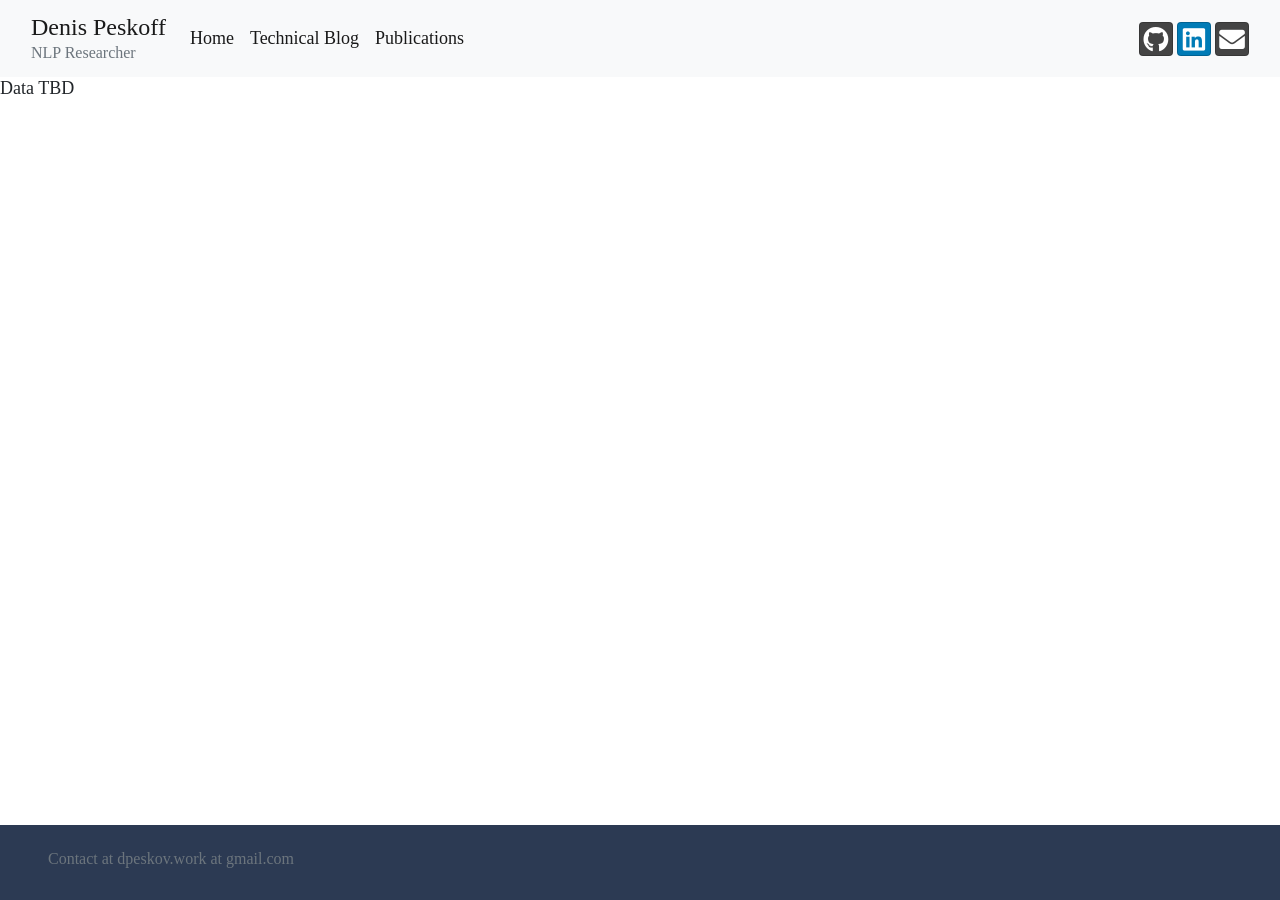
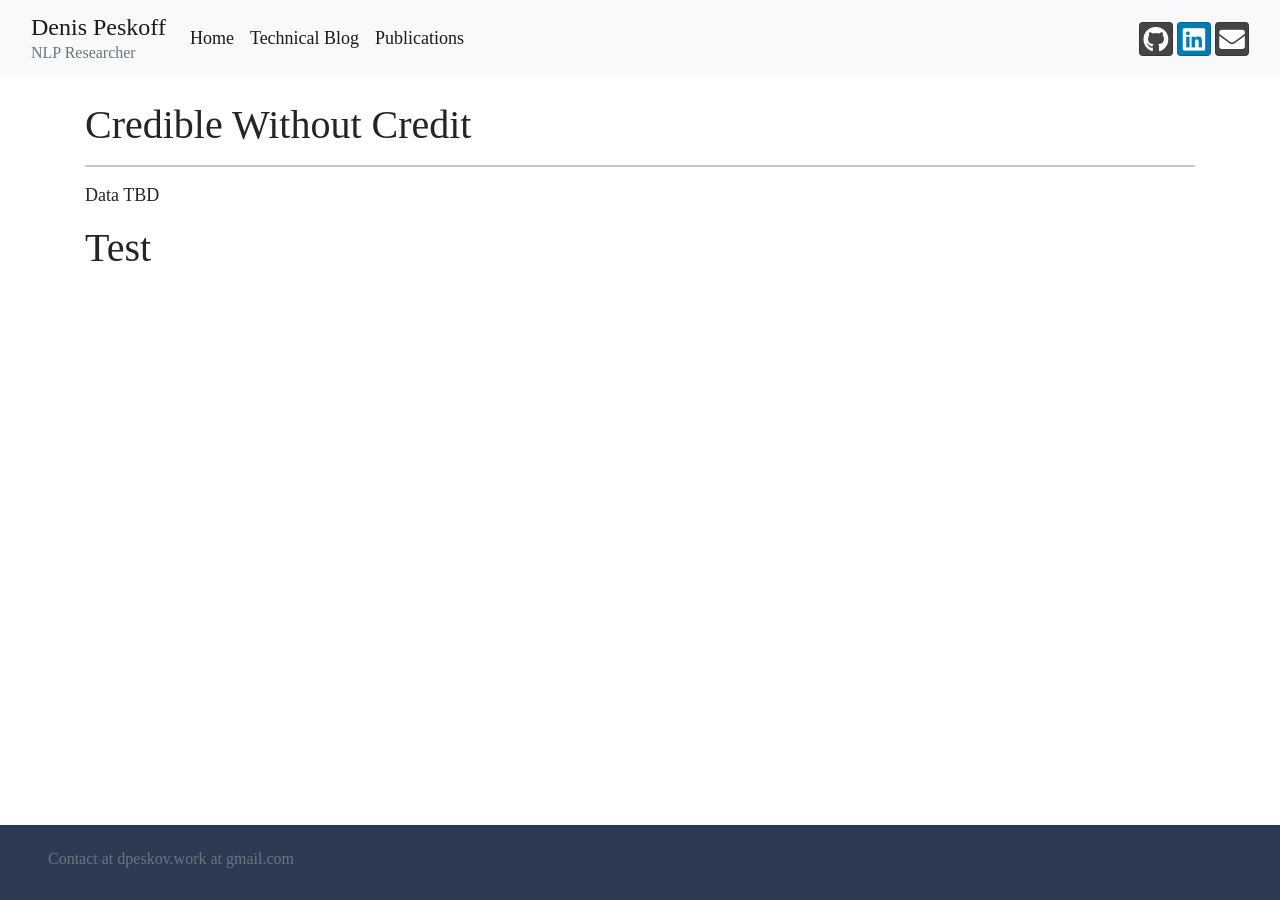
Before and after one commit to trigaten/Denis-Peskov-s-New-Website, a Jekyll site: the page built from _posts/2023-5-24-bot_thoughts.md, in a window 1280 px wide. Built offline with Jekyll 4.4.1, drawn with Linux system fonts in a browser that asks for light colours; nearby versions of some CDN libraries.

Commit message:
Update and rename 2023-05-24-bot_thoughts.md to 2023-5-24-bot_thoughts.md

```diff
--- a/_posts/2023-05-24-bot_thoughts.md
+++ b/_posts/2023-5-24-bot_thoughts.md
@@ -1,6 +1,8 @@
 ---
 title: Credible Without Credit
-layout: default
-permalink: /bot_thoughts.html
+permalink: /bot_thoughts/
 ---
+
 Data TBD
+
+# Test
```
